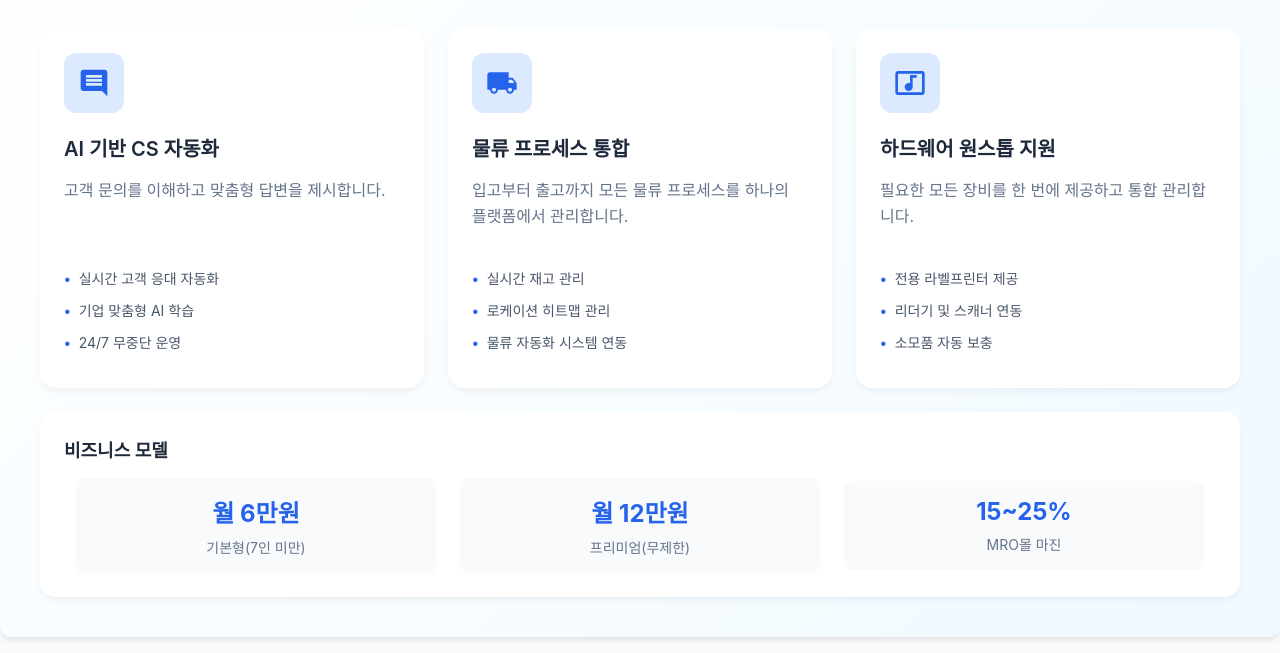
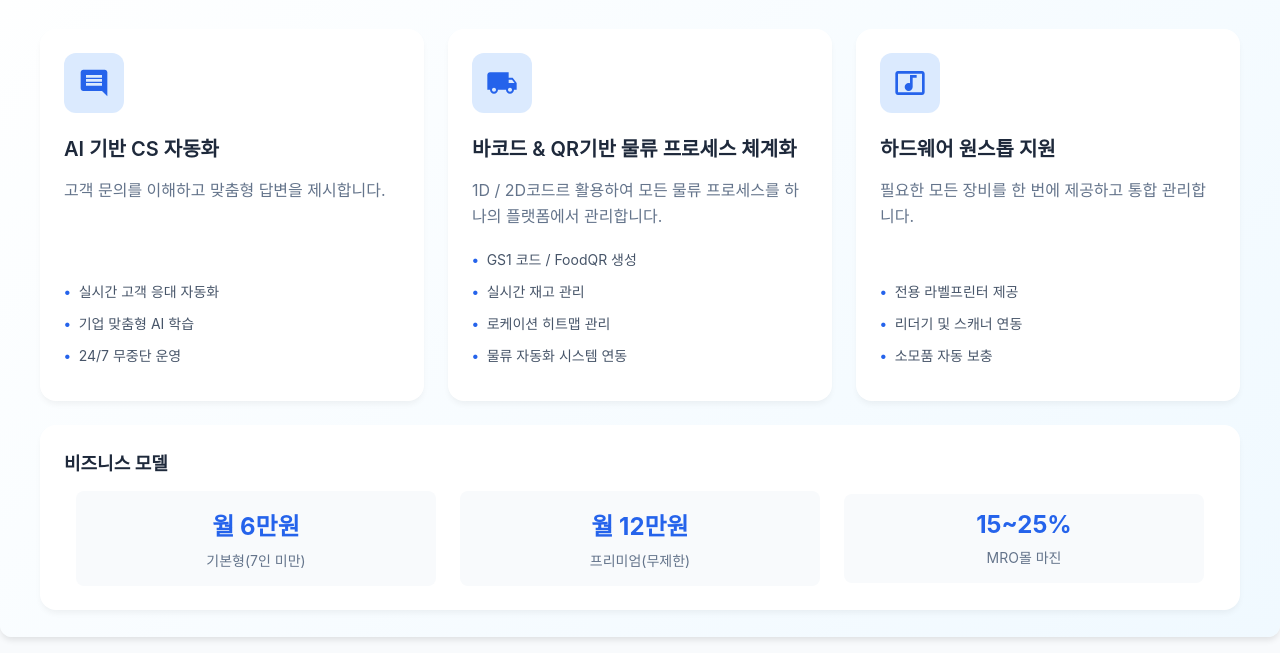
Before and after one commit to JaySurplusYoon/imba_boxcode_intro, a plain HTML site: page 3.solution-slide.html in a window 1280 px wide. Shown: the part 147-800 px from the top of the page. Drawn offline with nearby package versions, Linux system fonts and the light colour scheme.

Commit message:
Update 3.solution-slide.html

```diff
--- a/3.solution-slide.html
+++ b/3.solution-slide.html
@@ -247,12 +247,13 @@
                 />
               </svg>
             </div>
-            <h3 class="card-title">물류 프로세스 통합</h3>
+            <h3 class="card-title">바코드 & QR기반 물류 프로세스 체계화</h3>
             <p class="card-description">
-              입고부터 출고까지 모든 물류 프로세스를 하나의 플랫폼에서
+              1D / 2D코드르 활용하여 모든 물류 프로세스를 하나의 플랫폼에서
               관리합니다.
             </p>
             <div class="feature-list">
+              <div class="feature-item">GS1 코드 / FoodQR 생성</div>
               <div class="feature-item">실시간 재고 관리</div>
               <div class="feature-item">로케이션 히트맵 관리</div>
               <div class="feature-item">물류 자동화 시스템 연동</div>
```
